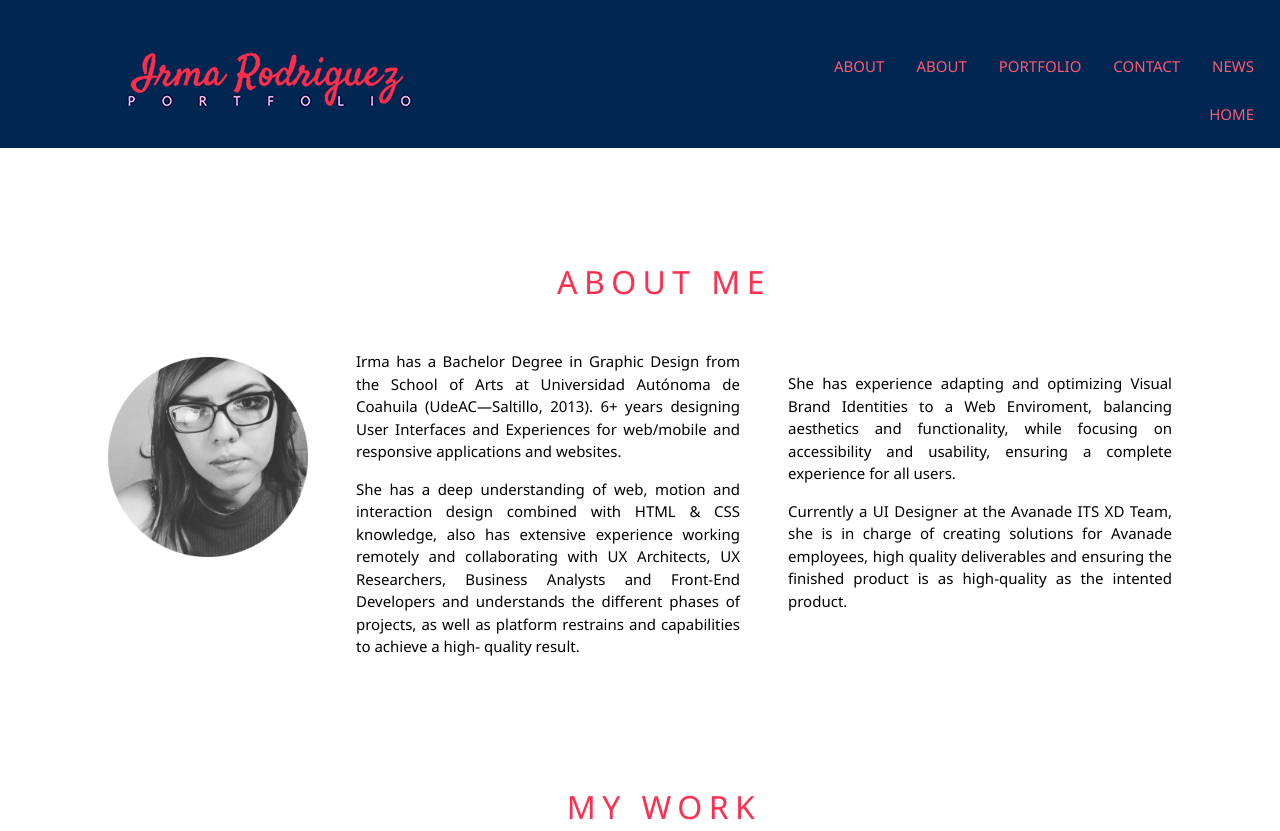
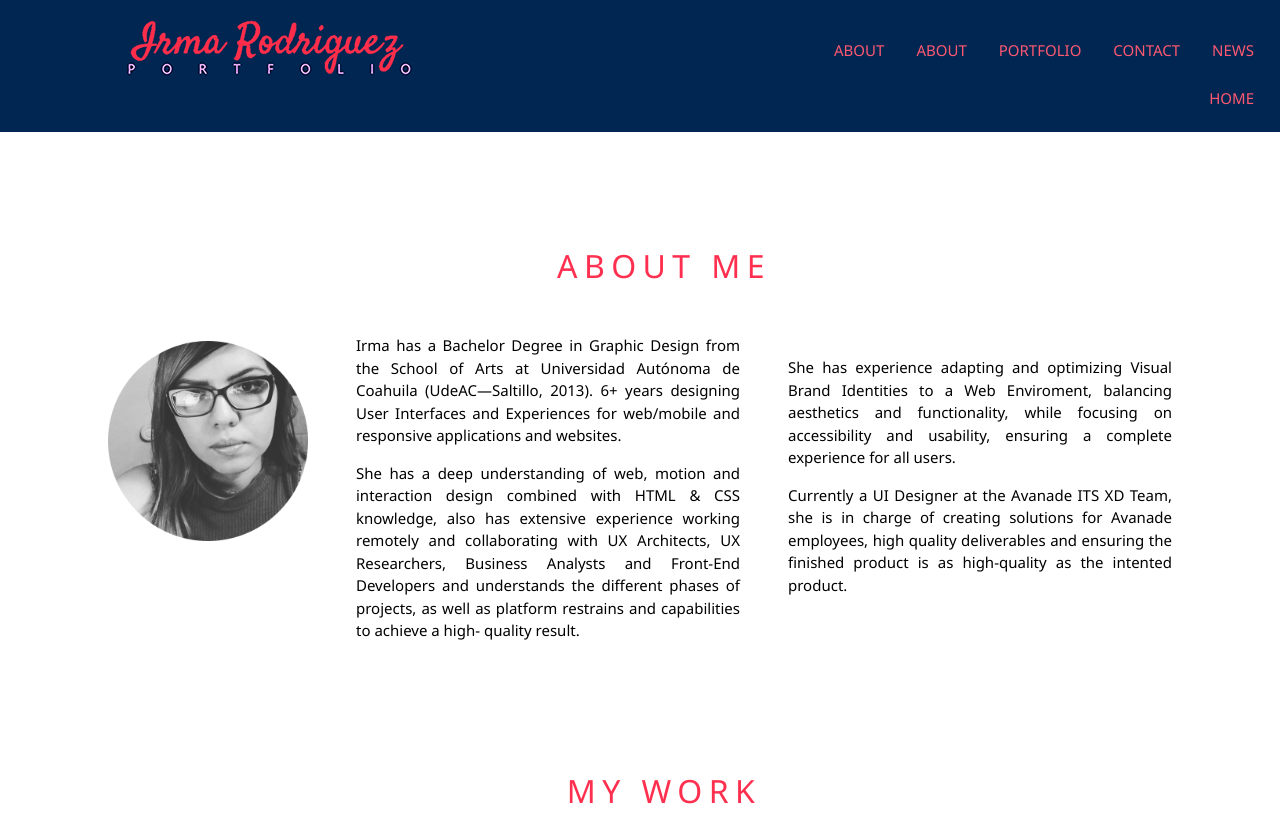
Before and after one commit to SotaRDZ/Final2, a plain HTML site: page index.html in a window 1280 px wide. Shown: the top 831 px of the page. Drawn offline with Linux system fonts and the light colour scheme.

Commit message:
Update style2.css

```diff
--- a/css/style2.css
+++ b/css/style2.css
@@ -98,11 +98,15 @@ header {
 
 .navBar {
     grid-column: span 5;
+    margin-top: -1em;
+
 }
 
 
 .logo {
     grid-column: span 3;
+    display: block;
+    margin-top: -2em;
 }
 
 p {
```
